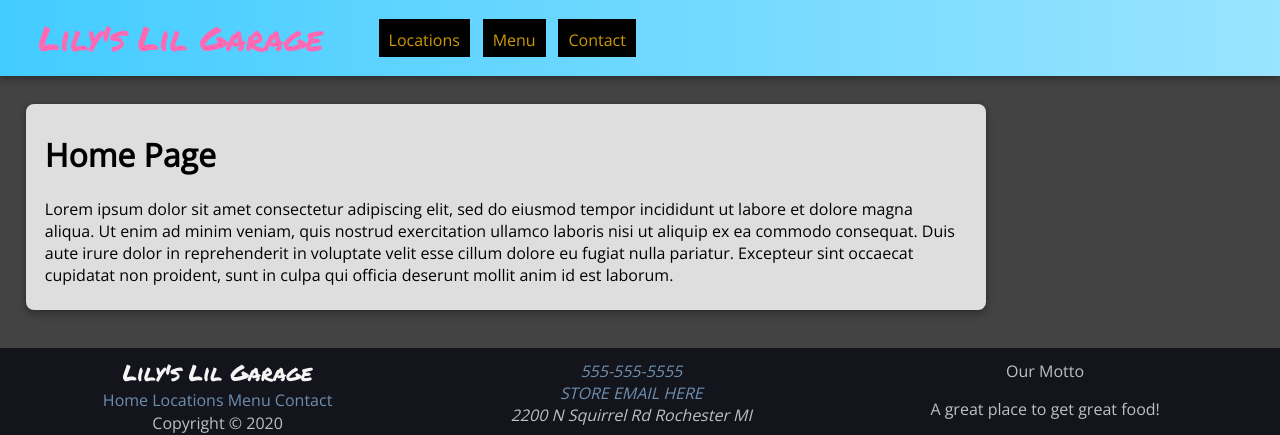
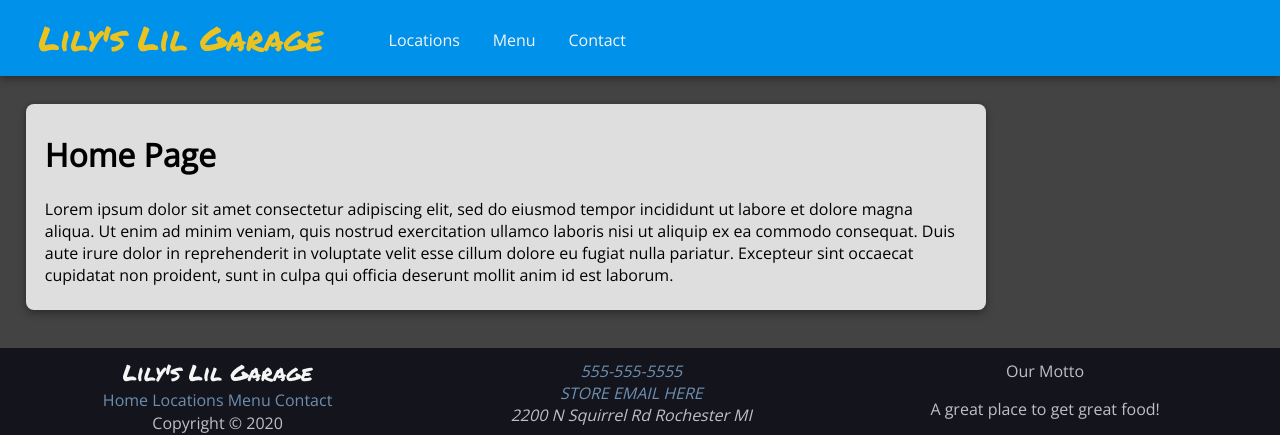
Before and after one commit to cjordanOU/Lily-Garage-Website, a PHP site: page /home.html in a window 1280 px wide. Shown: the top 435 px of the page. Run offline with PHP 8.4, Linux system fonts and the light colour scheme.

Commit message:
Minor CSS Changes

```diff
--- a/style.css
+++ b/style.css
@@ -27,7 +27,7 @@ body, html {
 header {
     height: 9.5vh;
     max-height: 9.5vh;
-    background: linear-gradient(to right, #43ccff,#99e4ff);
+    background: #0091ea;
     position: fixed;
     width: 100%;
     padding: 2.375vh 3%;
@@ -46,8 +46,7 @@ header nav {
 header nav a {
     margin: 0 1%;
     display: inline-block;
-    background: #000000;
-    color: #cc9900;
+    color: whitesmoke;
     text-decoration: none;
     text-align: center;
     padding: 10px;
@@ -58,7 +57,7 @@ header nav a {
 
 header nav a:hover {
     text-decoration: underline;
-    background-color: #434343;
+    background-color: #00578d;
     transition: 0.2s;
     -webkit-transition: 0.2s;
 }
@@ -161,14 +160,22 @@ footer div nav a:hover, footer div address a:hover {
     font-family: 'Permanent Marker', cursive;
     width: auto;
     display: inline-block;
-    color: hotpink;
+    color: #ebc321;
     text-decoration: none;
-    float:left;
+    float: left;
     font-size: 2.1em;
     top: 50%;
     line-height: 4.75vh;
     vertical-align: middle;
     height: 4.75vh;
+    transition: 0.2s;
+    -webkit-transition: 0.2s;
+}
+
+.logo:hover {
+    color: #eb8d21;
+    transition: 0.2s;
+    -webkit-transition: 0.2s;
 }
 
 .logoSmall {
@@ -179,8 +186,6 @@ footer div nav a:hover, footer div address a:hover {
     float:none;
     font-size: 1.4em;
     top: 50%;
-    transition: 0.2s;
-    -webkit-transition: 0.2s;
     margin: 0;
 }
 
```
